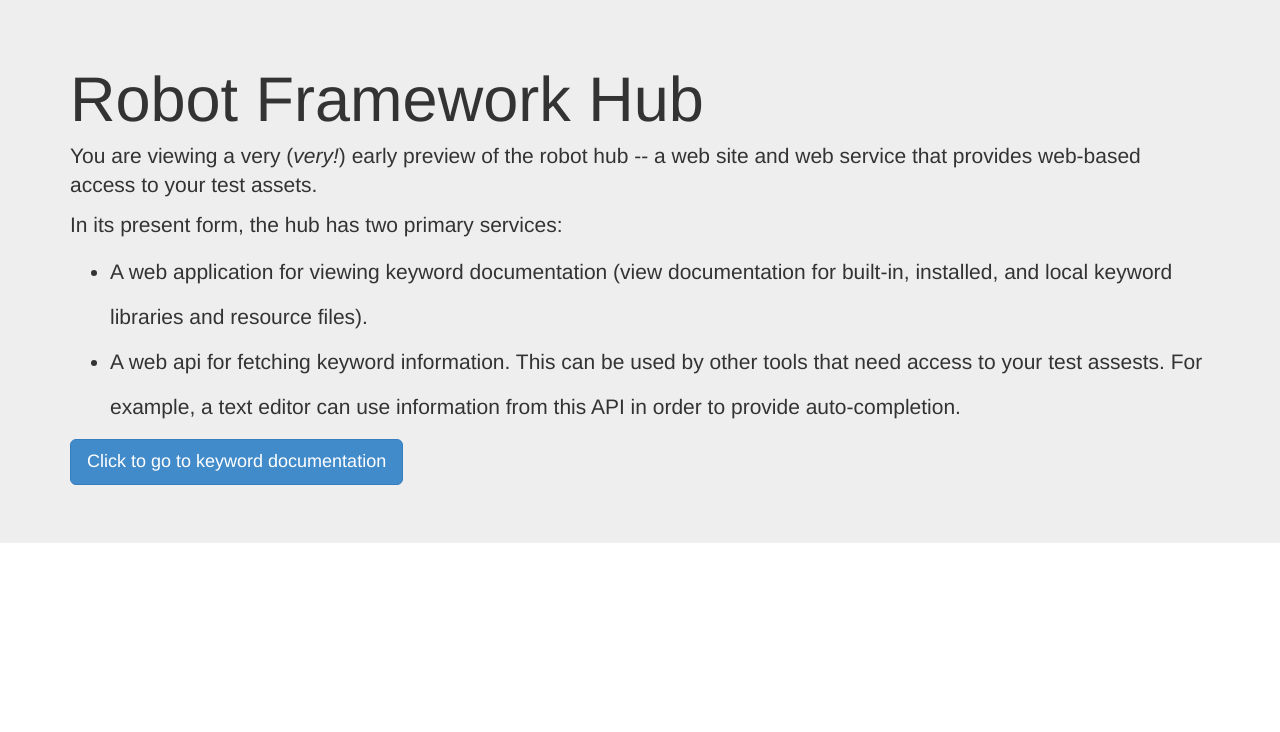
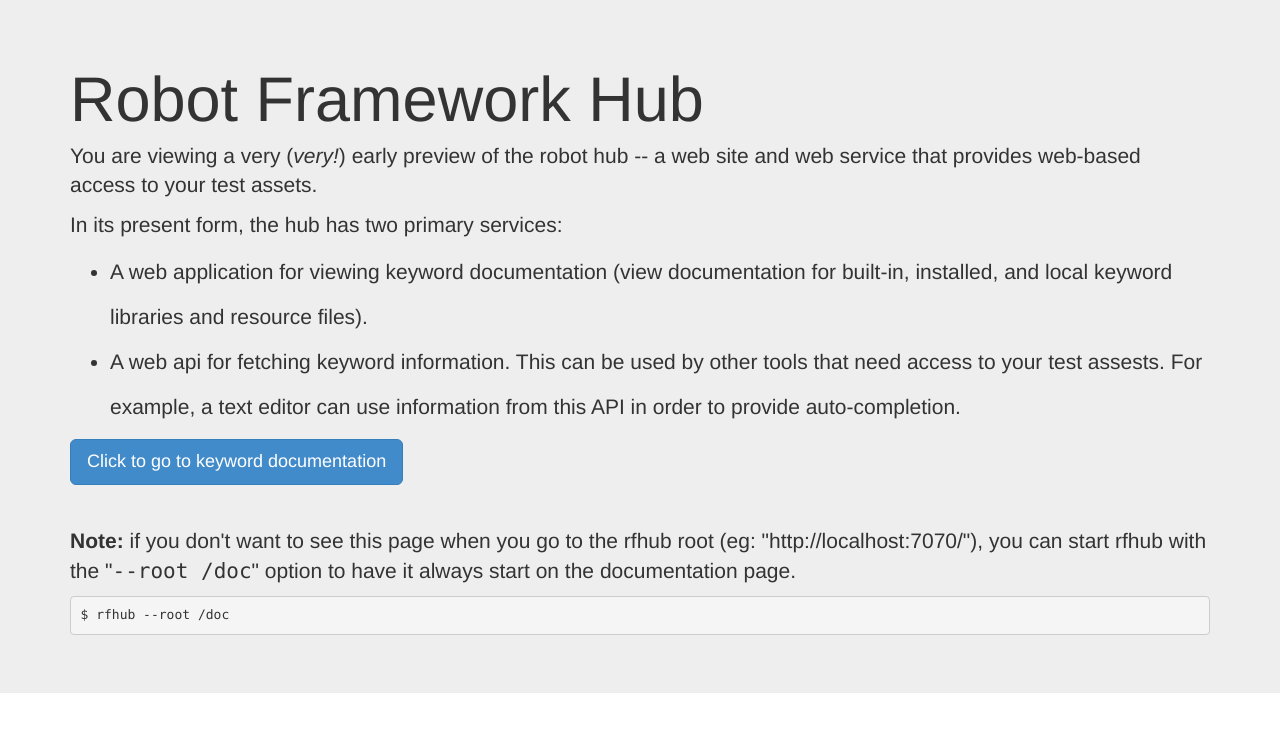
Before and after one commit to boakley/robotframework-hub, a Python web app: template rfhub/blueprints/dashboard/templates/dashboard.html in a window 1280 px wide. Shown: the top 732 px of the page. Run offline with Jinja, Linux system fonts and the light colour scheme; the template is opened without the code that fills it, so the values that code supplies are empty.

Commit message:
Fixes #56 - added --root option to define what page comes up when you go to the root. For example, using "--root /doc" means that when you go to http://localhost:7070/, it will redirect to http://localhost:7070/doc.

```diff
--- a/rfhub/app.py
+++ b/rfhub/app.py
@@ -92,6 +92,8 @@ class RobotHub(object):
                             help="do not load some common installed keyword libraries, such as BuiltIn")
         parser.add_argument("--poll", action="store_true", default=False,
                             help="use polling behavior instead of events to reload keywords on changes (useful in VMs)")
+        parser.add_argument("--root", action="store", default="/dashboard",
+                            help="Redirect root url (http://localhost:port/) to this url (eg: /dashboard, /doc)")
         parser.add_argument("--version", action="store_true", default=False,
                             help="Display version number and exit")
         parser.add_argument("path", nargs="*",
@@ -104,7 +106,7 @@ class RobotHub(object):
                                          'favicon.ico', mimetype='image/vnd.microsoft.icon')
 
     def _root(self):
-        return flask.redirect(flask.url_for('dashboard.home'))
+        return flask.redirect(self.args.root)
 
     def _ping(self):
         """This function is called via the /ping url"""
--- a/rfhub/blueprints/dashboard/templates/dashboard.html
+++ b/rfhub/blueprints/dashboard/templates/dashboard.html
@@ -37,6 +37,14 @@
           </p>
 
         <p><a class="btn btn-primary btn-lg" role="button" href="{{ url_for('doc.doc') }}">Click to go to keyword documentation</a></p>
+        <hr>
+        <p><b>Note:</b> if you don't want to see this page when you go to
+        the rfhub root (eg: "http://localhost:7070/"),
+        you can start rfhub with the "<kbd>--root /doc</kbd>"
+        option to have it always start on the documentation page.
+        <p>
+        <pre>$ rfhub --root /doc</pre>
+        </p>
       </div>
     </div>
 </body>
```
Also changed, not shown: 6 other files.
